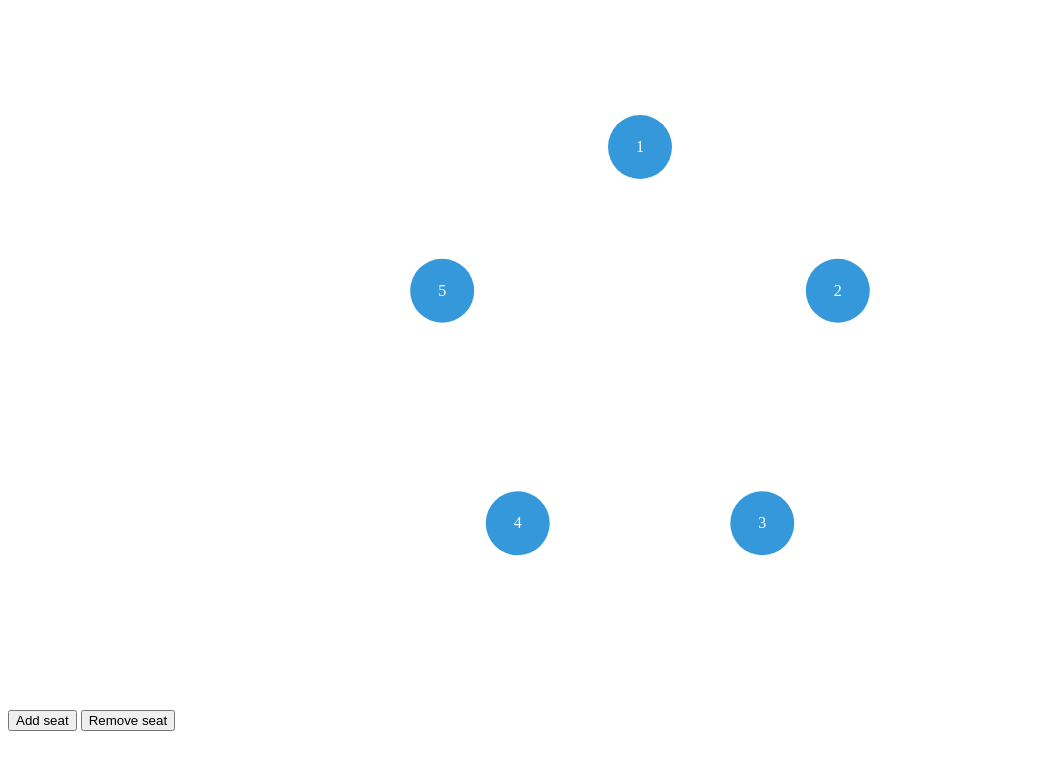
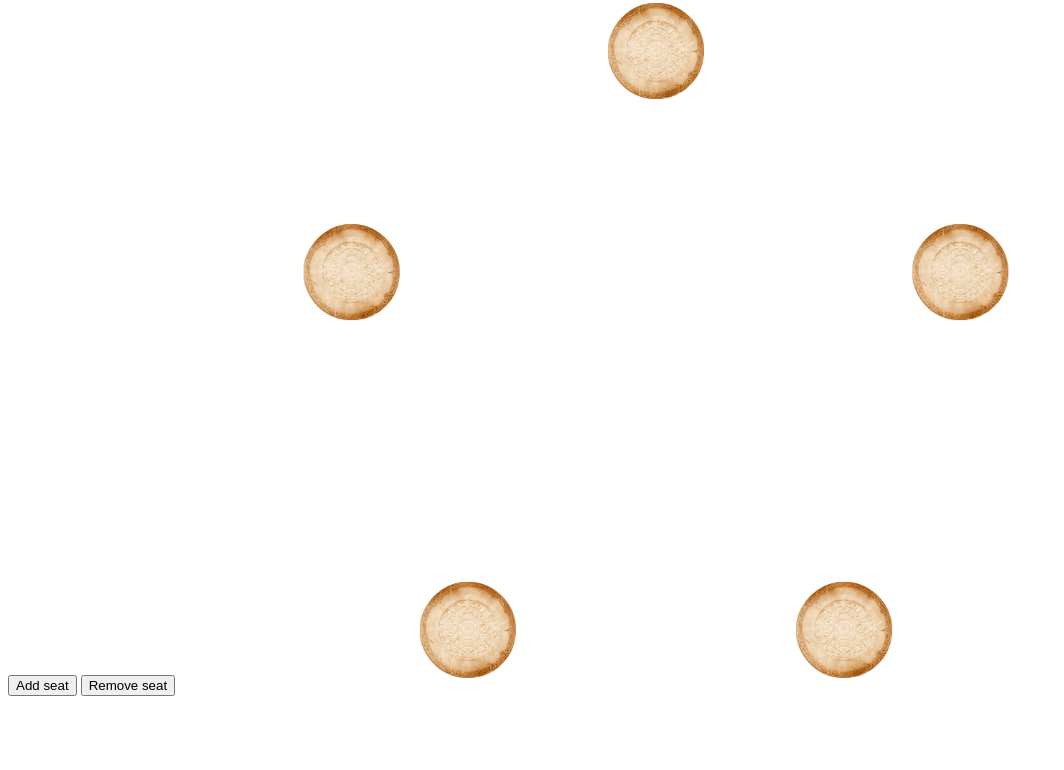
Before and after one commit to mrstuff456/13DTP-Website-BOTC-Tracker, a Flask app: page /game in a window 1280 px wide. Shown: the top 770 px of the page, without its empty margins (0-1064 px from the left). Run offline with Flask 3, Linux system fonts and the light colour scheme.

Commit message:
seat function
Basic add/remove seat functionlity and moved javascript to external file

```diff
--- a/static/css/game.css
+++ b/static/css/game.css
@@ -5,19 +5,21 @@
 
 .main-circle-container {
   position: relative;
-  --radius: 13em;
+  --radius: 20em;
 
   width: calc(2 * var(--radius));
   height: calc(2 * var(--radius));
-  margin: 9.2em auto;
+  margin-left: auto;
+  margin-right: auto;
+  margin-top: 2.2em;
 }
 
 .item {
   position: absolute;
   top: 50%;
   left: 50%;
-  width: 4em;
-  height: 4em;
+  width: 6em;
+  height: 6em;
   margin-top: -2em;
   margin-left: -2em;
   display: flex;
@@ -28,10 +30,7 @@
   transform: rotate(calc(var(--angle) - 0.25turn)) translate(var(--radius)) rotate(calc(-1 * var(--angle) + 0.25turn));
 }
 
-
-.item {
-  background-color: #3498db;
-  border-radius: 50%;
-  color: white;
-  text-align: center;
+.token-img {
+  max-width: 100%;
+  height: auto;
 }
--- a/templates/game.html
+++ b/templates/game.html
@@ -8,47 +8,25 @@
 </head>
 <body>
     <div class="main-circle-container">
-        <div class="item" style="--i: 1;">1</div>
-        <div class="item" style="--i: 2;">2</div>
-        <div class="item" style="--i: 3;">3</div>
-        <div class="item" style="--i: 4;">4</div>
-        <div class="item" style="--i: 5;">5</div>
+        <div class="item" style="--i: 1;">
+            <img src="/static/images/TokenBG.png" class="token-img">
+        </div>
+        <div class="item" style="--i: 2;">
+            <img src="/static/images/TokenBG.png" class="token-img">
+        </div>
+        <div class="item" style="--i: 3;">
+            <img src="/static/images/TokenBG.png" class="token-img">
+        </div>
+        <div class="item" style="--i: 4;">
+            <img src="/static/images/TokenBG.png" class="token-img">
+        </div>
+        <div class="item" style="--i: 5;">
+            <img src="/static/images/TokenBG.png" class="token-img">
+        </div>
     </div>
     <button onclick="createNewSeat()">Add seat</button>
     <button onclick="removeSeat()">Remove seat</button>
 
-    <script>
-        let seats = 5;
-        function createNewSeat() {
-            if (seats < 20) {
-                const newSeat = document.createElement('div');
-                const seatContainer = document.getElementsByClassName('main-circle-container');
-                const root = document.querySelector(':root');
-
-                seats += 1;
-
-                newSeat.classList.add('item');
-                newSeat.style = `--i: ${seats}`;
-                newSeat.innerText = `${seats}`;
-                newSeat.id = `${seats}`;
-
-                seatContainer[0].appendChild(newSeat);
-                root.style.setProperty('--seats', seats);
-            }
-        }
-
-        function removeSeat() {
-            if (seats > 5) {
-                const root = document.querySelector(':root');
-
-                document.getElementById(`${seats}`).remove();
-                seats -= 1;
-
-                root.style.setProperty('--seats', seats);
-            }
-        }
-
-
-    </script>
+    <script src="/static/js/game.js"></script>
 </body>
 </html>
```
Also changed, not shown: static/js/game.js (added, +35 -0 lines), static/images/TokenBG.png (added).
